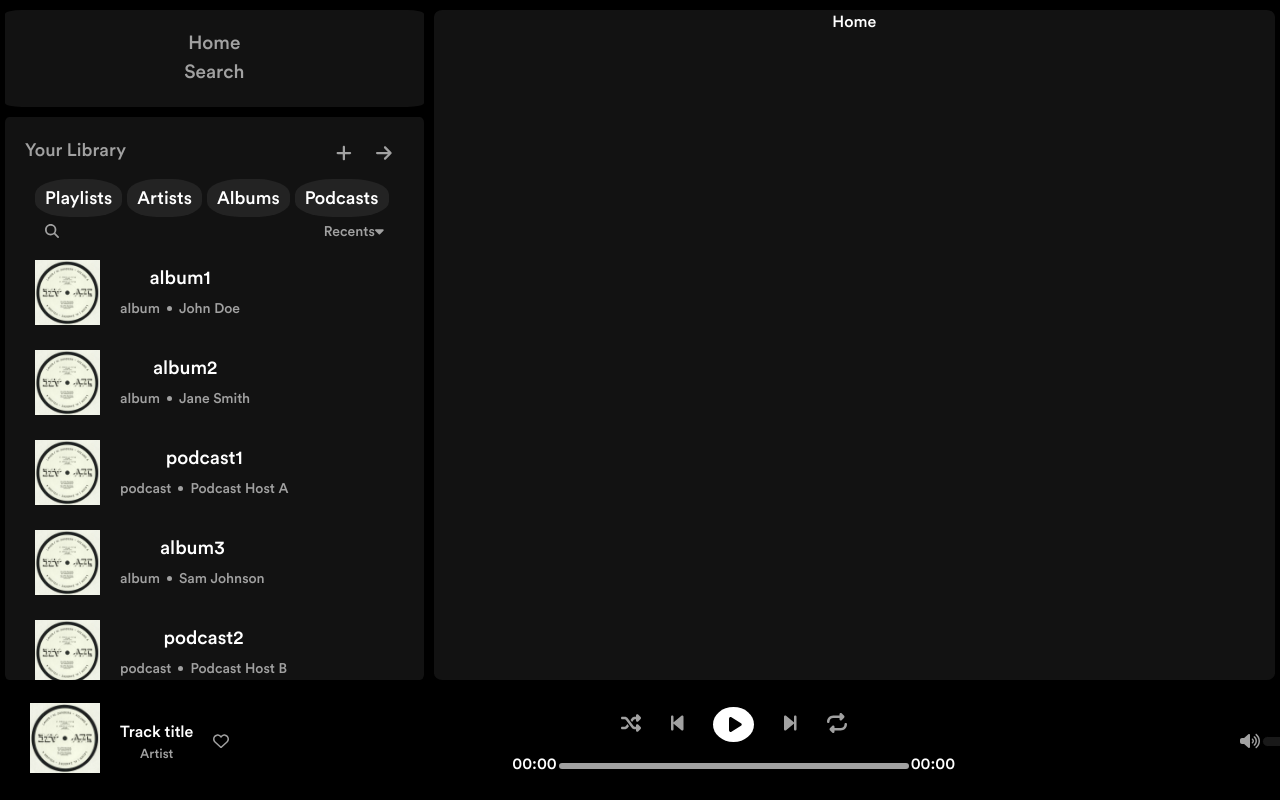
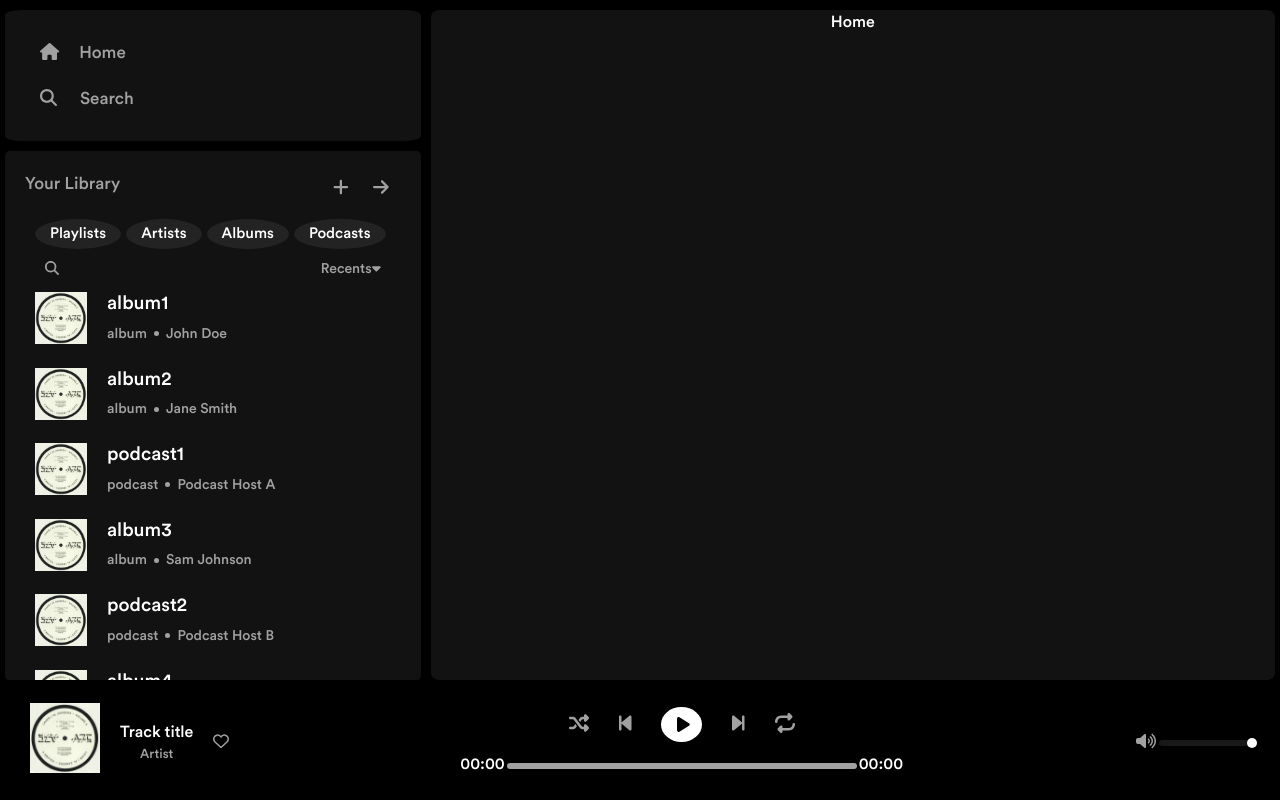
Before and after one commit to alexnyebuchan/spotify-clone, a React (Vite) app: page / in a window 1280 px wide. Built offline with nearby package versions, Linux system fonts and the light colour scheme.

Commit message:
improved layout ui further

```diff
--- a/src/components/AudioAdditional.tsx
+++ b/src/components/AudioAdditional.tsx
@@ -13,7 +13,6 @@ const AudioAdditional = () => {
     setVolume(event.target.value);
     audioPlayer.current.volume = event.target.value / 100;
   };
-  console.log(volume);
 
   return (
     <div className={styles.Vol}>
--- a/src/components/AudioInfo.tsx
+++ b/src/components/AudioInfo.tsx
@@ -1,12 +1,23 @@
 import styles from '../scss/AudioInfo.module.scss';
+
+import { useState } from 'react';
 
 import testImg from '../../public/images/test/a7.jpg';
 
 import { FontAwesomeIcon } from '@fortawesome/react-fontawesome';
 
-import { faHeart } from '@fortawesome/free-regular-svg-icons';
+import { faHeart as farHeart } from '@fortawesome/free-regular-svg-icons';
+import { faHeart as fasHeart } from '@fortawesome/free-solid-svg-icons';
 
 const AudioInfo = () => {
+  const [liked, setLiked] = useState(false);
+
+  const handleLiked = (e) => {
+    e.preventDefault();
+    const prevValue = liked;
+    setLiked(!prevValue);
+  };
+
   return (
     <div className={styles.container}>
       <section>
@@ -21,12 +32,23 @@ const AudioInfo = () => {
         </a>
       </section>
       <section>
-        <FontAwesomeIcon
-          className={styles.heart}
-          id="faIcon"
-          target="_blank"
-          icon={faHeart}
-        />
+        {!liked ? (
+          <FontAwesomeIcon
+            className={styles.heart}
+            id="faIcon"
+            target="_blank"
+            icon={farHeart}
+            onClick={handleLiked}
+          />
+        ) : (
+          <FontAwesomeIcon
+            className={styles.liked}
+            id="faIcon"
+            target="_blank"
+            icon={fasHeart}
+            onClick={handleLiked}
+          />
+        )}
       </section>
     </div>
   );
--- a/src/components/Sidebar.tsx
+++ b/src/components/Sidebar.tsx
@@ -11,6 +11,8 @@ import {
   faCaretDown,
   faPlus,
   faArrowRight,
+  faHouse,
+  faMagnifyingGlass,
 } from '@fortawesome/free-solid-svg-icons';
 
 const Sidebar = () => {
@@ -18,14 +20,32 @@ const Sidebar = () => {
     <div className={styles.container}>
       <section className={styles.nav}>
         <div className={styles.navItems}>
-          <a href="/">Home</a>
-          <a href="/">Search</a>
+          <a href="/">
+            <FontAwesomeIcon
+              className={styles.houseIcon}
+              id="faIcon"
+              target="_blank"
+              icon={faHouse}
+            />
+            Home
+          </a>
+          <a href="/">
+            <FontAwesomeIcon
+              className={styles.magIcon}
+              id="faIcon"
+              target="_blank"
+              icon={faMagnifyingGlass}
+            />
+            Search
+          </a>
         </div>
       </section>
       <section className={styles.library}>
         <div>
           <span>
-            <a href="/">Your Library</a>
+            <a className={styles.yourLibrary} href="/">
+              Your Library
+            </a>
             <div>
               <FontAwesomeIcon
                 className={styles.libraryOptions}
--- a/src/scss/AudioAdditional.module.scss
+++ b/src/scss/AudioAdditional.module.scss
@@ -1,29 +1,26 @@
 @import './colours.module';
 
-.volume {
-  position: absolute;
-}
-
 .volumeInput {
-  --bar-bg: $bg-grey;
+  --bar-bg: $white;
   --seek-before-width: 50px;
   --seek-before-color: $light-grey;
   --thumb-color: $white;
   --thumb-selected: $white;
+
   appearance: none;
   background: $mid-grey;
   border-radius: 10px;
   border: 1px solid black;
   left: 6px;
   bottom: 57px;
-  width: 70px;
-  height: 11px;
+  width: 100px;
+  height: 8px;
 }
 
 .volumeInput::-webkit-slider-thumb {
   -webkit-appearance: none;
-  height: 18px;
-  width: 18px;
+  height: 10px;
+  width: 10px;
   border-radius: 50%;
   border: none;
   background: $white;
--- a/src/scss/AudioControls.module.scss
+++ b/src/scss/AudioControls.module.scss
@@ -18,9 +18,9 @@
   display: flex;
   justify-content: center;
   align-items: center;
-  transition: transform 0.1s ease;
+  transition: transform 0.2s ease;
   &:hover {
-    transform: scale(1.1);
+    transform: scale(1.08);
   }
 }
 
@@ -51,6 +51,7 @@
   background: none;
   color: $light-grey;
   cursor: pointer;
+  transition: color 0.1s ease;
   &:hover {
     color: $white;
   }
--- a/src/scss/AudioInfo.module.scss
+++ b/src/scss/AudioInfo.module.scss
@@ -38,3 +38,7 @@
 .heart {
   color: $light-grey;
 }
+
+.liked {
+  color: $green;
+}
--- a/src/scss/Layout.module.scss
+++ b/src/scss/Layout.module.scss
@@ -18,9 +18,9 @@
 }
 
 .sidebarContainer {
-  flex-basis: 30%;
+  flex-basis: 25%;
 }
 
 .screenContainer {
-  flex-basis: 70%;
+  flex-basis: 75%;
 }
--- a/src/scss/LibraryItem.module.scss
+++ b/src/scss/LibraryItem.module.scss
@@ -1,15 +1,13 @@
 @import './colours.module';
 
 .container {
-  margin-block: 10px;
   display: flex;
   align-items: center;
-  height: 80px;
   padding: 10px;
   border-radius: 4%;
   transition: background-color 0.1s ease;
   img {
-    height: 65px;
+    height: 52px;
     margin-right: 20px;
   }
   section {
@@ -17,13 +15,14 @@
   }
 
   &:hover {
-    background-color: hsl(0, 0, 20%);
+    background-color: hsl(0, 1%, 20%);
   }
 }
 
 .text {
   display: flex;
   flex-direction: column;
+  text-align: left;
 }
 
 .title {
--- a/src/scss/Sidebar.module.scss
+++ b/src/scss/Sidebar.module.scss
@@ -64,16 +64,36 @@
   display: flex;
   flex-direction: column;
   padding-block: 20px;
-  font-size: 19px;
+  text-align: left;
+  padding-left: 25px;
+  a {
+    padding: 10px;
+    font-size: 17px;
+  }
+}
+
+.houseIcon {
+  padding-right: 20px;
+}
+.magIcon {
+  padding-right: 23px;
+}
+
+.yourLibrary,
+.navItems a {
+  font-size: 17px;
 }
 
 .type {
   margin: 10px;
+  display: flex;
+  justify-content: space-between;
   a {
-    padding: 10px;
+    font-size: 15px;
+    padding: 4px 15px;
     margin-right: 5px;
     background-color: $btn-grey;
-    border-radius: 40%;
+    border-radius: 50%;
     color: white;
     transition: background-color 0.3s ease;
     &:hover {
--- a/src/scss/main.scss
+++ b/src/scss/main.scss
@@ -23,4 +23,9 @@ body {
   input {
     color: $white;
   }
+  button {
+    &:focus {
+      outline: none;
+    }
+  }
 }
```
